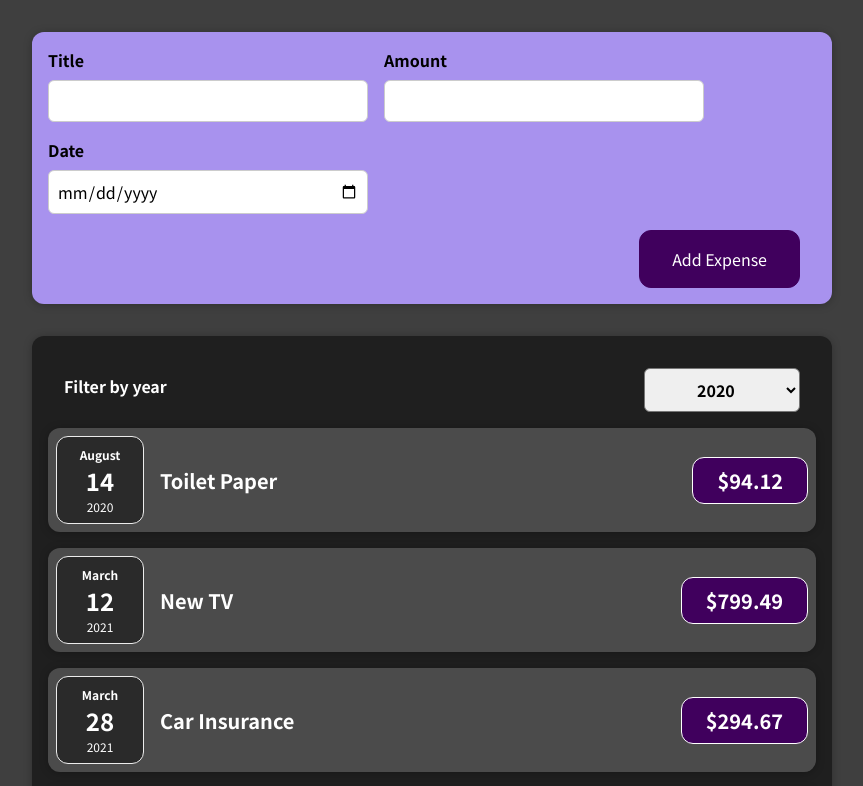
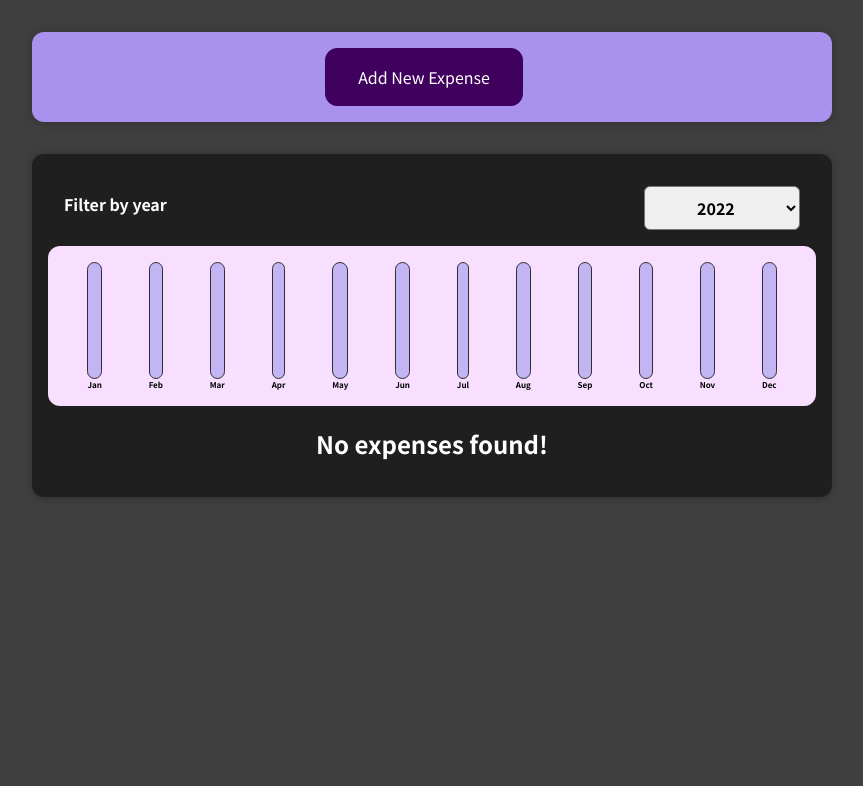
Before and after one commit to DarkMortainius/ReactExpenseApp, a React (Create React App) app: page / in a window 1280 px wide. Shown: the top 786 px of the page, without its empty margins (208-1071 px from the left). Built offline with nearby package versions, Linux system fonts and the light colour scheme.

Commit message:
Complete Section 5 of class. Make filter functional. Add chart.

```diff
--- a/src/App.js
+++ b/src/App.js
@@ -1,9 +1,9 @@
+import { useState } from 'react';
+
 import Expenses from './components/Expenses/Expenses'
 import NewExpense from './components/NewExpense/NewExpense';
 
-function App()
-{
-  const expenses = [
+const DUMMY_EXPENSES = [
   {
     id: 'e1',
     title: 'Toilet Paper',
@@ -30,10 +30,17 @@
   },
 ];
 
+function App()
+{
+  const [expenses, setExpenses] = useState(DUMMY_EXPENSES);
+
   const addExpenseHandler = (expense) =>
   {
-    console.log(expense);
-  }
+    setExpenses(prevExpenses =>
+    {
+      return [expense, ...prevExpenses];
+    });
+  };
 
   return (
     <div>
--- /dev/null
+++ b/src/components/Chart/Chart.css
@@ -0,0 +1,9 @@
+.chart {
+  padding: 1rem;
+  border-radius: 12px;
+  background-color: #f8dfff;
+  text-align: center;
+  display: flex;
+  justify-content: space-around;
+  height: 10rem;
+}
--- /dev/null
+++ b/src/components/Chart/Chart.js
@@ -0,0 +1,22 @@
+import ChartBar from './ChartBar'
+
+import "./Chart.css"
+
+function Chart(props)
+{
+    const dataPointValues = props.dataPoints.map(dataPoint => dataPoint.value);
+    const totalMaximum = Math.max(...dataPointValues);
+
+    return (
+        <div className="chart">
+            {props.dataPoints.map(dataPoint =>
+                <ChartBar
+                    key={dataPoint.label}
+                    value={dataPoint.value}
+                    maxValue={totalMaximum}
+                    label={dataPoint.label} />)}
+        </div>
+    );
+}
+
+export default Chart;
--- /dev/null
+++ b/src/components/Chart/ChartBar.css
@@ -0,0 +1,30 @@
+.chart-bar {
+  height: 100%;
+  display: flex;
+  flex-direction: column;
+  align-items: center;
+}
+
+.chart-bar__inner {
+  height: 100%;
+  width: 100%;
+  border: 1px solid #313131;
+  border-radius: 12px;
+  background-color: #c3b4f3;
+  overflow: hidden;
+  display: flex;
+  flex-direction: column;
+  justify-content: flex-end;
+}
+
+.chart-bar__fill {
+  background-color: #4826b9;
+  width: 100%;
+  transition: all 0.3s ease-out;
+}
+
+.chart-bar__label {
+  font-weight: bold;
+  font-size: 0.5rem;
+  text-align: center;
+}
--- /dev/null
+++ b/src/components/Chart/ChartBar.js
@@ -0,0 +1,22 @@
+import './ChartBar.css';
+
+function ChartBar(props)
+{
+    let barFillHeight = '0%';
+
+    if (props.maxValue > 0)
+    {
+        barFillHeight = Math.round((props.value / props.maxValue) * 100) + '%';
+    }
+
+    return (
+        <div className='chart-bar'>
+            <div className="chart-bar__inner">
+                <div className="chart-bar__fill" style={{ height: barFillHeight }}></div>
+            </div>
+            <div className="chart-bar__label">{props.label}</div>
+        </div>
+    );
+};
+
+export default ChartBar;
--- a/src/components/Expenses/ExpenseItem.js
+++ b/src/components/Expenses/ExpenseItem.js
@@ -6,6 +6,7 @@
 function ExpenseItem(props)
 {
     return (
+        <li>
             <Card className="expense-item">
                 <ExpenseDate date={props.date} />
                 <div className="expense-item__description">
@@ -13,6 +14,7 @@
                     <div className="expense-item__price">${props.amount}</div>
                 </div>
             </Card>
+        </li>
     );
 };
 
--- a/src/components/Expenses/Expenses.js
+++ b/src/components/Expenses/Expenses.js
@@ -1,7 +1,8 @@
 import { useState } from 'react';
 
-import ExpenseItem from './ExpenseItem';
 import ExpensesFilter from './ExpensesFilter';
+import ExpensesList from './ExpensesList';
+import ExpensesChart from './ExpensesChart';
 import Card from '../UI/Card';
 
 import './Expenses.css';
@@ -9,32 +10,23 @@
 
 function Expenses(props)
 {
-    const [filteredYear, setFilteredYear] = useState('2020');
+    const [filteredYear, setFilteredYear] = useState('2022');
 
     const filterChangeHandler = (year) =>
     {
         setFilteredYear(year);
     }
 
+    const filteredExpenses = props.expenses.filter(expense =>
+    {
+        return (expense.date.getFullYear().toString() === filteredYear);
+    });
+
     return (
         <Card className="expenses">
             <ExpensesFilter onFilterChange={filterChangeHandler} selectedYear={filteredYear} />
-            <ExpenseItem
-                title={props.expenses[0].title}
-                amount={props.expenses[0].amount}
-                date={props.expenses[0].date} />
-            <ExpenseItem
-                title={props.expenses[1].title}
-                amount={props.expenses[1].amount}
-                date={props.expenses[1].date} />
-            <ExpenseItem
-                title={props.expenses[2].title}
-                amount={props.expenses[2].amount}
-                date={props.expenses[2].date} />
-            <ExpenseItem
-                title={props.expenses[3].title}
-                amount={props.expenses[3].amount}
-                date={props.expenses[3].date} />
+            <ExpensesChart expenses={filteredExpenses} />
+            <ExpensesList expenses={filteredExpenses} />
         </Card>
     );
 };
--- /dev/null
+++ b/src/components/Expenses/ExpensesChart.js
@@ -0,0 +1,32 @@
+import Chart from '../Chart/Chart';
+
+function ExpensesChart(props)
+{
+    const chartDataPoints = [
+        { label: 'Jan', value: 0 },
+        { label: 'Feb', value: 0 },
+        { label: 'Mar', value: 0 },
+        { label: 'Apr', value: 0 },
+        { label: 'May', value: 0 },
+        { label: 'Jun', value: 0 },
+        { label: 'Jul', value: 0 },
+        { label: 'Aug', value: 0 },
+        { label: 'Sep', value: 0 },
+        { label: 'Oct', value: 0 },
+        { label: 'Nov', value: 0 },
+        { label: 'Dec', value: 0 }
+    ];
+
+    // Sum up all expenses for each month
+    for (const expense of props.expenses)
+    {
+        const expenseMonth = expense.date.getMonth();
+        chartDataPoints[expenseMonth].value += expense.amount;
+    }
+
+    return (
+        <Chart dataPoints={chartDataPoints} />
+    );
+};
+
+export default ExpensesChart;
--- /dev/null
+++ b/src/components/Expenses/ExpensesList.css
@@ -0,0 +1,9 @@
+.expenses-list {
+  list-style: none;
+  padding: 0;
+}
+
+.expenses-list__fallback {
+  color: white;
+  text-align: center;
+}
--- /dev/null
+++ b/src/components/Expenses/ExpensesList.js
@@ -0,0 +1,26 @@
+import ExpenseItem from './ExpenseItem';
+
+import './ExpensesList.css'
+
+function ExpensesList(props)
+{
+    if (props.expenses.length === 0)
+    {
+        return <h2 className='expenses-list__fallback'>No expenses found!</h2>
+    }
+    else
+    {
+        return (
+            <ul className="expenses-list">
+                {props.expenses.map((expense) =>
+                    <ExpenseItem
+                        key={expense.id}
+                        title={expense.title}
+                        amount={expense.amount}
+                        date={expense.date} />)}
+            </ul>
+        );
+    }
+};
+
+export default ExpensesList;
--- a/src/components/NewExpense/ExpenseForm.js
+++ b/src/components/NewExpense/ExpenseForm.js
@@ -30,8 +30,8 @@
 
         const expenseData = {
             title: enteredTitle,
-            amount: enteredAmount,
-            date: new Date(enteredDate)
+            amount: +enteredAmount,
+            date: new Date(enteredDate + 'T00:00:00')
         };
 
         props.onSaveExpenseData(expenseData);
@@ -57,6 +57,7 @@
                 </div>
             </div>
             <div className='new-expense__actions'>
+                <button type='button' onClick={props.onCancel}>Cancel</button>
                 <button type='submit'>Add Expense</button>
             </div>
         </form>
--- a/src/components/NewExpense/NewExpense.js
+++ b/src/components/NewExpense/NewExpense.js
@@ -1,11 +1,15 @@
+import { useState } from 'react';
 import ExpenseForm from './ExpenseForm';
 
 import './NewExpense.css'
 
 function NewExpense(props)
 {
+    const [isEditing, setIsEditing] = useState(false);
+
     const saveExpenseDataHandler = (enteredExpenseData) =>
     {
+        setIsEditing(false);
         const expenseData = {
             ...enteredExpenseData,
             id: Math.random().toString()
@@ -14,11 +18,32 @@
         props.onAddExpense(expenseData);
     };
 
-    return (
-        <div className='new-expense'>
-            <ExpenseForm onSaveExpenseData={saveExpenseDataHandler} />
-        </div>
-    )
+    const stopEditing = () =>
+    {
+        setIsEditing(false);
+    }
+
+    const startEditing = () =>
+    {
+        setIsEditing(true);
+    }
+
+    if (isEditing)
+    {
+        return (
+            <div className='new-expense'>
+                <ExpenseForm onSaveExpenseData={saveExpenseDataHandler} onCancel={stopEditing} />
+            </div>
+        );
+    }
+    else
+    {
+        return (
+            <div className='new-expense'>
+                <button onClick={startEditing}>Add New Expense</button>
+            </div>
+        );
+    }
 };
 
 export default NewExpense;
```
Lines whose indentation alone changed are shown as unchanged.
